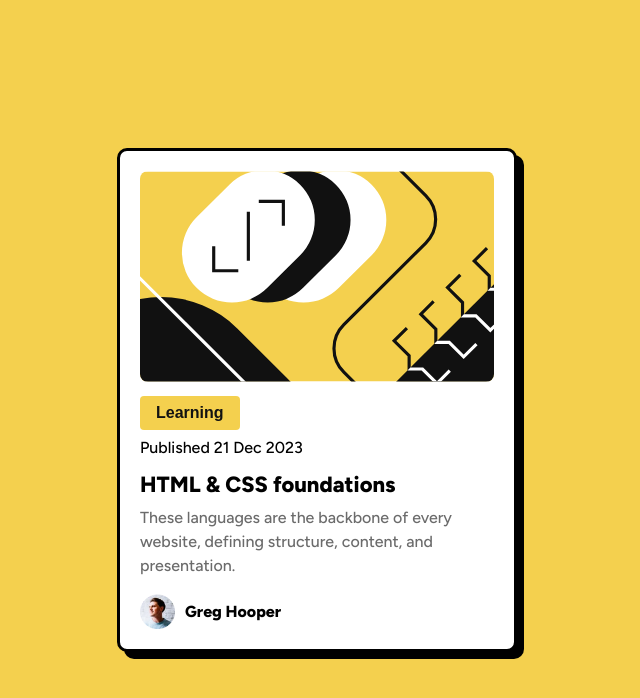
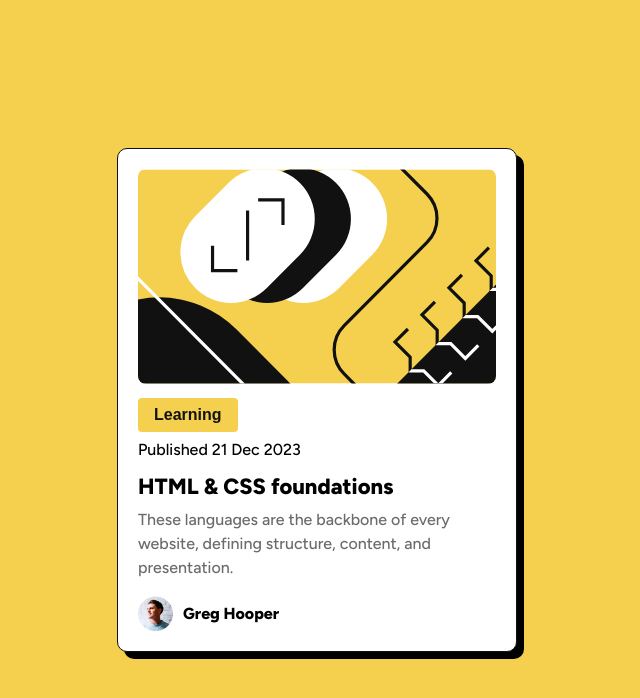
Before and after one commit to yektaakhavan/blog-preview-card-main, a plain HTML site: page index.html in a window 1280 px wide. Shown: the whole page, without its empty margins (323-963 px from the left). Drawn offline with Linux system fonts and the light colour scheme.

Commit message:
update styles

```diff
--- a/style.css
+++ b/style.css
@@ -21,7 +21,7 @@ body {
     display: flex;
     flex-direction: column;
     padding: 20px;
-    border-style: solid;
+    border: 1px solid hsl(0, 0%, 7%);
     box-shadow: 7px 7px black;
 }
 
```
